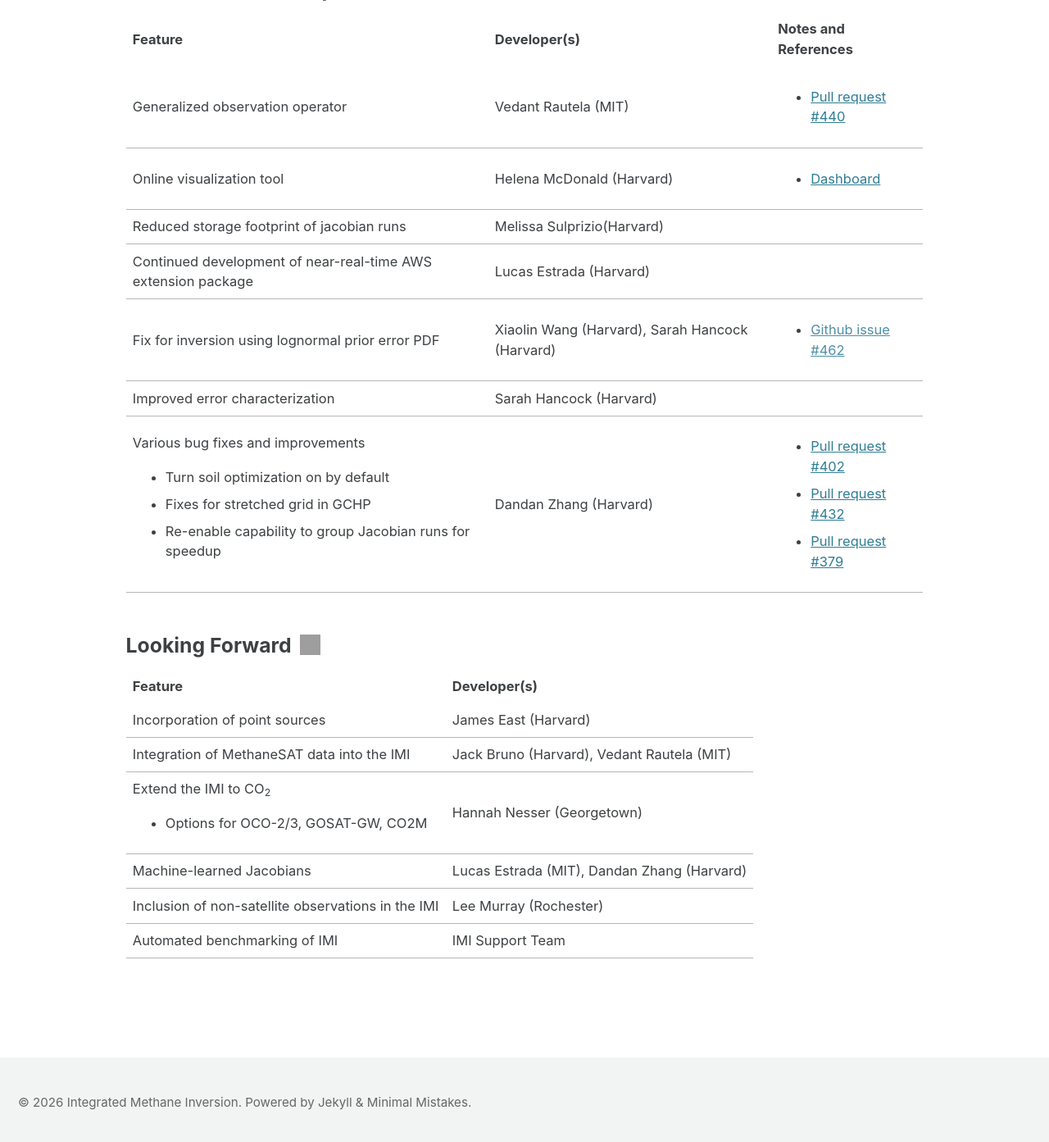
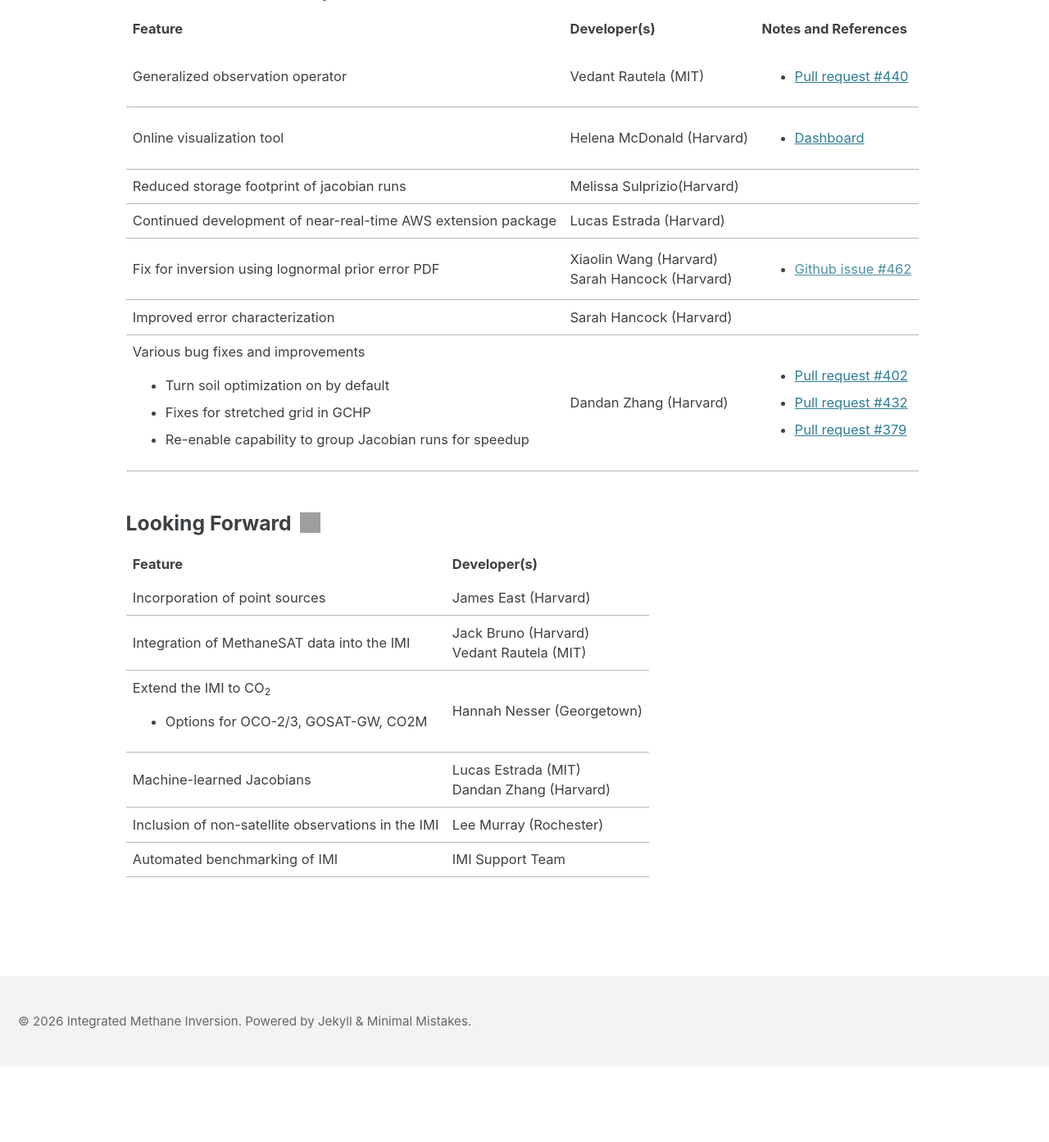
Before and after one commit to IntegratedMethaneInversion/integratedmethaneinversion.github.io, a Jekyll site: the page built from _pages/developments.html, in a window 1280 px wide and 1400 px high, scrolled down 302 px. Shown: the top 1393 px of the window at 82% size. Built offline with Jekyll 4.4.1, drawn with Linux system fonts in a browser that asks for light colours; cached includes are drawn as plain includes; after the commit the page ends 1603 px from its top, so only the background shows below that; grey boxes are pictures that could not be loaded.

Commit message:
Make minor formatting changes to in development tables
Signed-off-by: Melissa Sulprizio <mpayer@seas.harvard.edu>

```diff
--- a/_pages/developments.html
+++ b/_pages/developments.html
@@ -19,8 +19,8 @@
 <h3>IMI 2.4.0 - in development</h3>
 <table style="width:100%">
   <tr>
-    	<th style="width=70%">Feature</th>
-    	<th>Developer(s)</th>
+    	<th style="width=50%">Feature</th>
+    	<th style="width=20%">Developer(s)</th>
 		<th>Notes and References</th>
   </tr>
   <tr>
@@ -53,7 +53,7 @@
   </tr>
   <tr>
         <td>Fix for inversion using lognormal prior error PDF</td>
-        <td>Xiaolin Wang (Harvard), Sarah Hancock (Harvard)</td>
+        <td>Xiaolin Wang (Harvard)<br>Sarah Hancock (Harvard)</td>
 		<td>
 			<ul>
 				<li><a href='' target='https://github.com/geoschem/integrated_methane_inversion/issues/462'>Github issue #462</a></li>
@@ -62,7 +62,7 @@
   </tr>
   <tr>
     	<td>Improved error characterization</td>
-    	<td>Sarah  Hancock (Harvard)</td>
+    	<td>Sarah Hancock (Harvard)</td>
 		<td></td>
   </tr>
   <tr>
@@ -87,7 +87,7 @@
 <h3>Looking Forward<span><img src = "https://raw.githubusercontent.com/FortAwesome/Font-Awesome/6.x/svgs/solid/arrow-trend-up.svg" style = "height: 25px; width: 25px; margin-bottom: 5px; margin-left: 10px;"></span></h3>
 <table style="font-size:0.9em width=100%">
 	<tr>
-    	<th style="width=70%">Feature</th>
+    	<th style="width=50%">Feature</th>
     	<th>Developer(s)</th>
     </tr>
     <tr>
@@ -96,7 +96,7 @@
     </tr>
     <tr>
     	<td>Integration of MethaneSAT data into the IMI</td>
-        <td>Jack Bruno (Harvard), Vedant Rautela (MIT)</td>
+        <td>Jack Bruno (Harvard)<br>Vedant Rautela (MIT)</td>
     </tr>
     <tr>
     	<td>Extend the IMI to CO<sub>2</sub>
@@ -108,7 +108,7 @@
     </tr>
     <tr>
     	<td>Machine-learned Jacobians</td>
-    	<td>Lucas Estrada (MIT), Dandan Zhang (Harvard)</td>
+    	<td>Lucas Estrada (MIT)<br>Dandan Zhang (Harvard)</td>
     </tr>
 	<tr>
 	    <td>Inclusion of non-satellite observations in the IMI</td>
```
